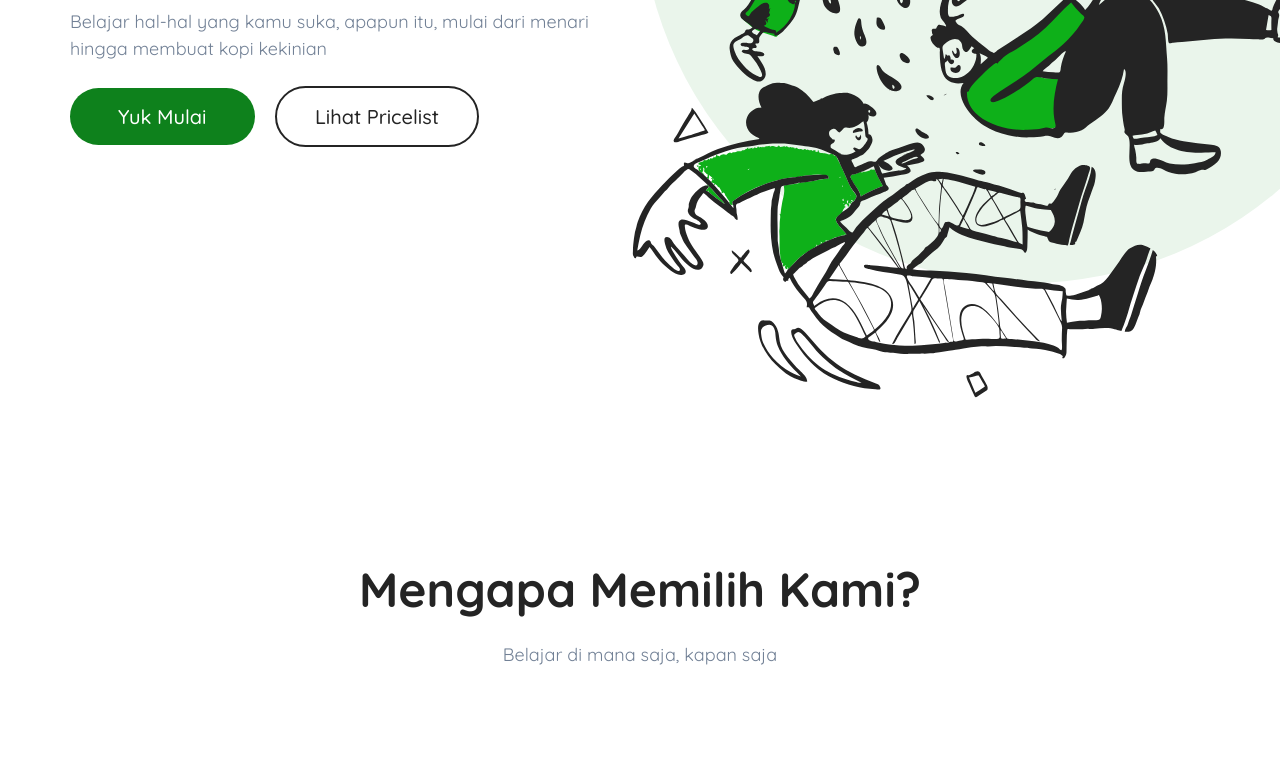
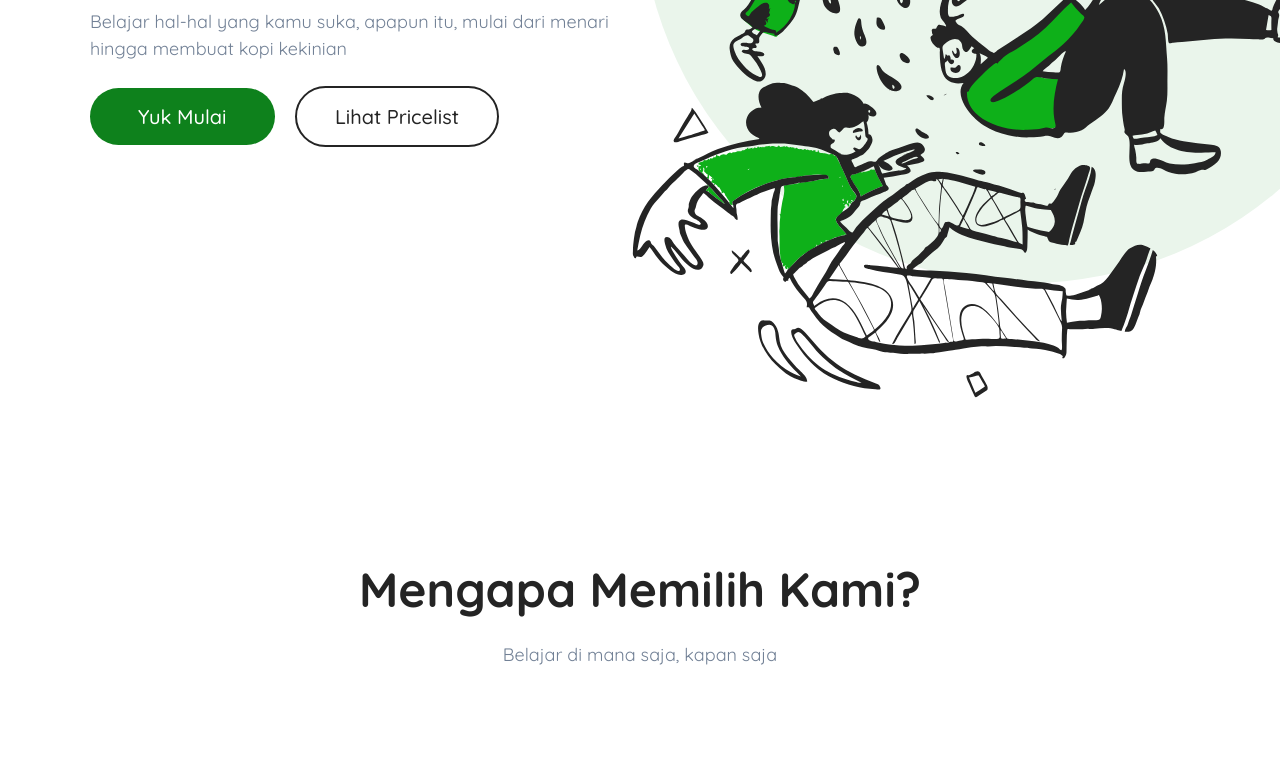
Before and after one commit to moehzi/Slicing-Web-Design-by-Kukuhaldy, a plain HTML site: page index.html in a window 1280 px wide. Shown: the part 392-1173 px from the top of the page. Drawn offline with Linux system fonts and the light colour scheme.

Commit message:
container bug

```diff
--- a/assets/css/style.css
+++ b/assets/css/style.css
@@ -3,12 +3,13 @@
 * {
     font-family: "Quicksand";
     margin: 0;
+    right: 0;
     padding: 0;
     box-sizing: border-box;
 }
 
 .container {
-    width: 1140px;
+    width: 1100px;
     margin: 0 auto;
 
 }
@@ -74,7 +75,7 @@ section.hero {
     position: absolute;
     right: 0;
     top: 0;
-    z-index: -1;
+    z-index: -100;
 }
 
 img.bg-hero {
```
